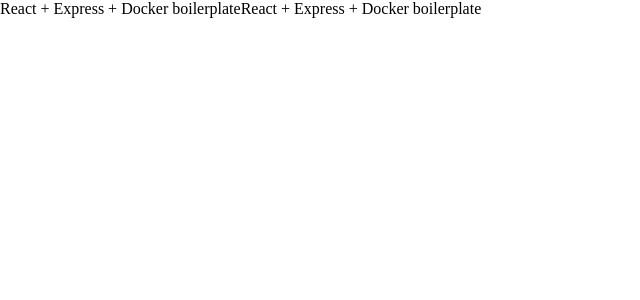
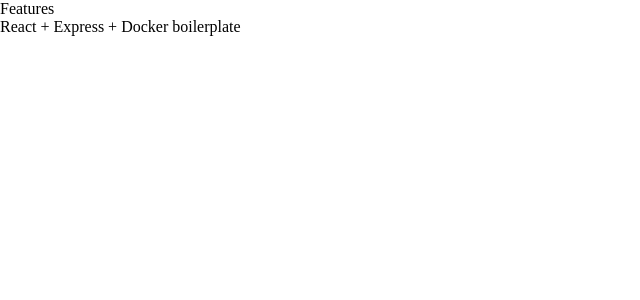
Before and after one commit to l-merta/TdA25-Buraci-Finale, a React (Vite) app in the folder client/: page /features in a window 1280 px wide. Shown: the top 300 px of the page, without its empty margins (0-640 px from the left). Built offline with nearby package versions, Linux system fonts and the light colour scheme.

Commit message:
Features page

```diff
--- a/client/src/main.tsx
+++ b/client/src/main.tsx
@@ -6,7 +6,7 @@
 import './styles/main.css';
 
 import App from './pages/App.tsx';
-import Features from './pages/App.tsx';
+import Features from './pages/Features.tsx';
 
 createRoot(document.getElementById('root')!).render(
   <StrictMode>
--- /dev/null
+++ b/client/src/pages/Features.tsx
@@ -0,0 +1,9 @@
+//import React from 'react'
+
+const Features = () => {
+  return (
+    <div>Features</div>
+  )
+}
+
+export default Features
```
